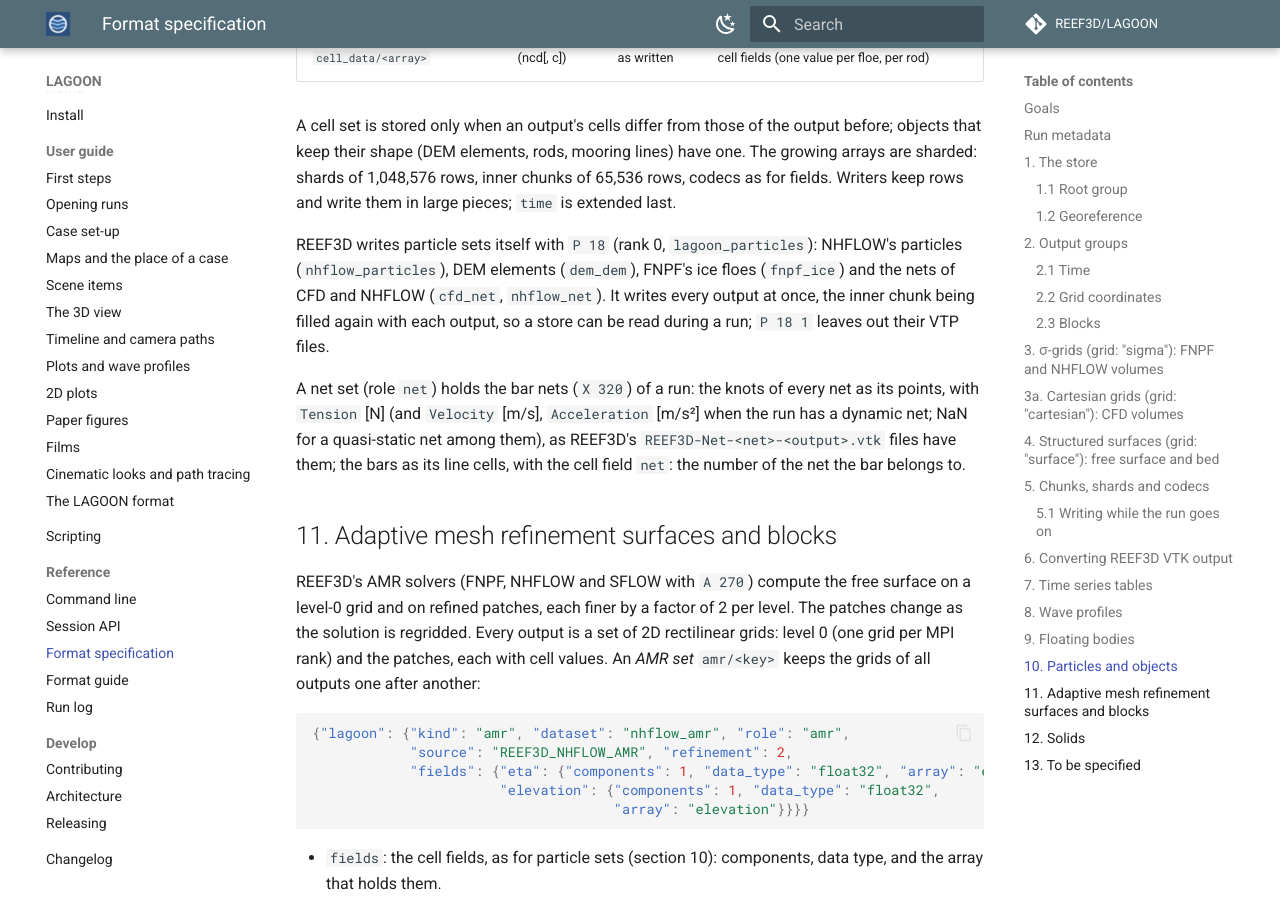
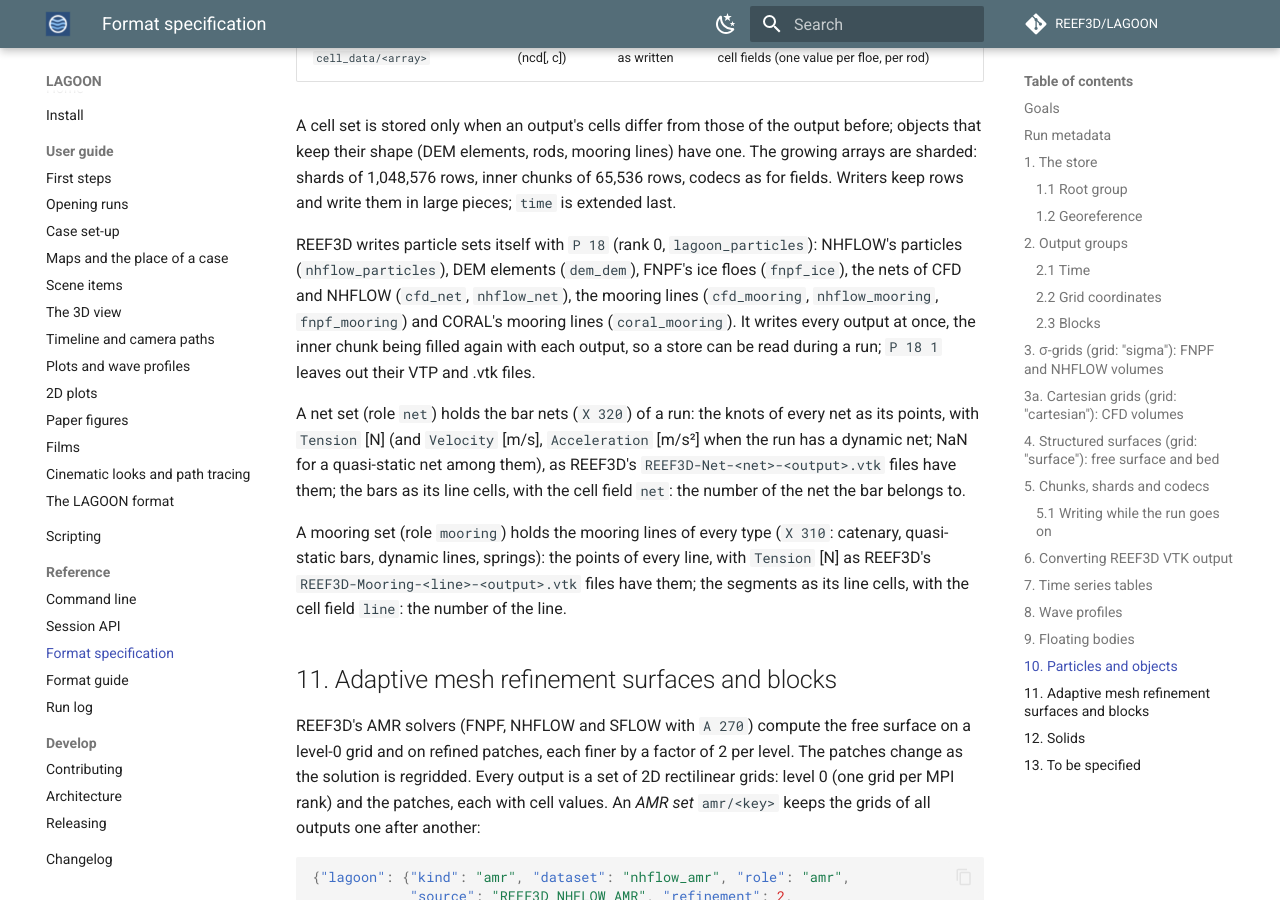
Before and after one commit to REEF3D/LAGOON, an MkDocs documentation site: the page built from docs/format/SPEC.md, in a window 1280 px wide and 900 px high, scrolled down 13759 px. Built offline with MkDocs 1.6.1 and Material for MkDocs 9.7.7, drawn with Linux system fonts in a browser that asks for light colours; comment, search, counter and statistics services are not loaded.

Commit message:
Mooring lines of every type from the LAGOON store (SPEC 10)
REEF3D writes its mooring lines (catenary, quasi-static bars, dynamic lines,
springs) into the store as <solver>_mooring (REEF3D patch LAGOON/0028): the
SPEC's mooring set, a test of such a set opened as Mooring lines.

Co-Authored-By: Claude Opus 5.5 <noreply@anthropic.com>
Claude-Session: https://claude.ai/code/session_013aJaRBweadkc883UkvkqYs

```diff
--- a/lagoon-format/SPEC.md
+++ b/lagoon-format/SPEC.md
@@ -550,15 +550,23 @@ pieces; `time` is extended last.
 
 REEF3D writes particle sets itself with `P 18` (rank 0, `lagoon_particles`):
 NHFLOW's particles (`nhflow_particles`), DEM elements (`dem_dem`), FNPF's ice
-floes (`fnpf_ice`) and the nets of CFD and NHFLOW (`cfd_net`, `nhflow_net`). It
-writes every output at once, the inner chunk being filled again with each output,
-so a store can be read during a run; `P 18 1` leaves out their VTP files.
+floes (`fnpf_ice`), the nets of CFD and NHFLOW (`cfd_net`, `nhflow_net`), the
+mooring lines (`cfd_mooring`, `nhflow_mooring`, `fnpf_mooring`) and CORAL's
+mooring lines (`coral_mooring`). It writes every output at once, the inner chunk
+being filled again with each output, so a store can be read during a run;
+`P 18 1` leaves out their VTP and .vtk files.
 
 A net set (role `net`) holds the bar nets (`X 320`) of a run: the knots of every
 net as its points, with `Tension` [N] (and `Velocity` [m/s], `Acceleration`
 [m/s²] when the run has a dynamic net; NaN for a quasi-static net among them), as
 REEF3D's `REEF3D-Net-<net>-<output>.vtk` files have them; the bars as its line
 cells, with the cell field `net`: the number of the net the bar belongs to.
+
+A mooring set (role `mooring`) holds the mooring lines of every type (`X 310`:
+catenary, quasi-static bars, dynamic lines, springs): the points of every line,
+with `Tension` [N] as REEF3D's `REEF3D-Mooring-<line>-<output>.vtk` files have
+them; the segments as its line cells, with the cell field `line`: the number of
+the line.
 
 ## 11. Adaptive mesh refinement surfaces and blocks
 
```
Also changed, not shown: CHANGELOG.md (+9 -0 lines), 1 other file.
